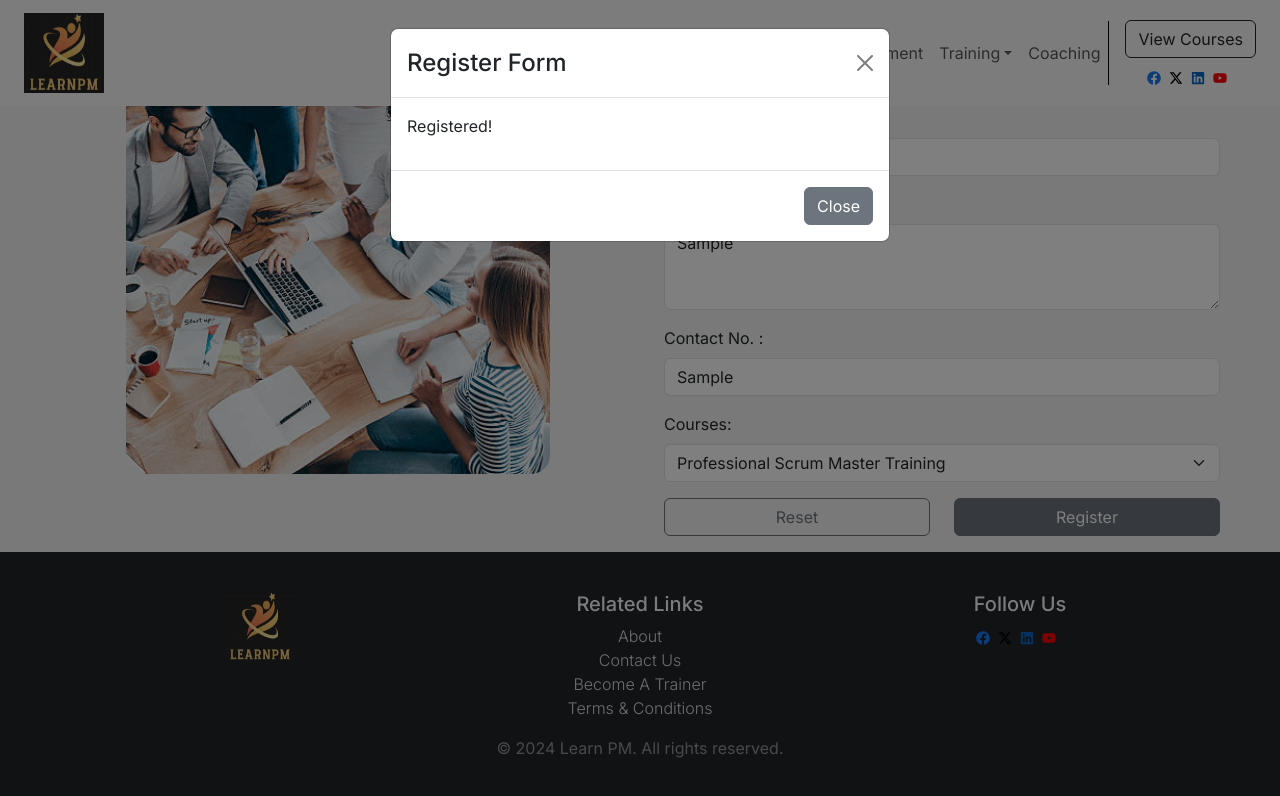
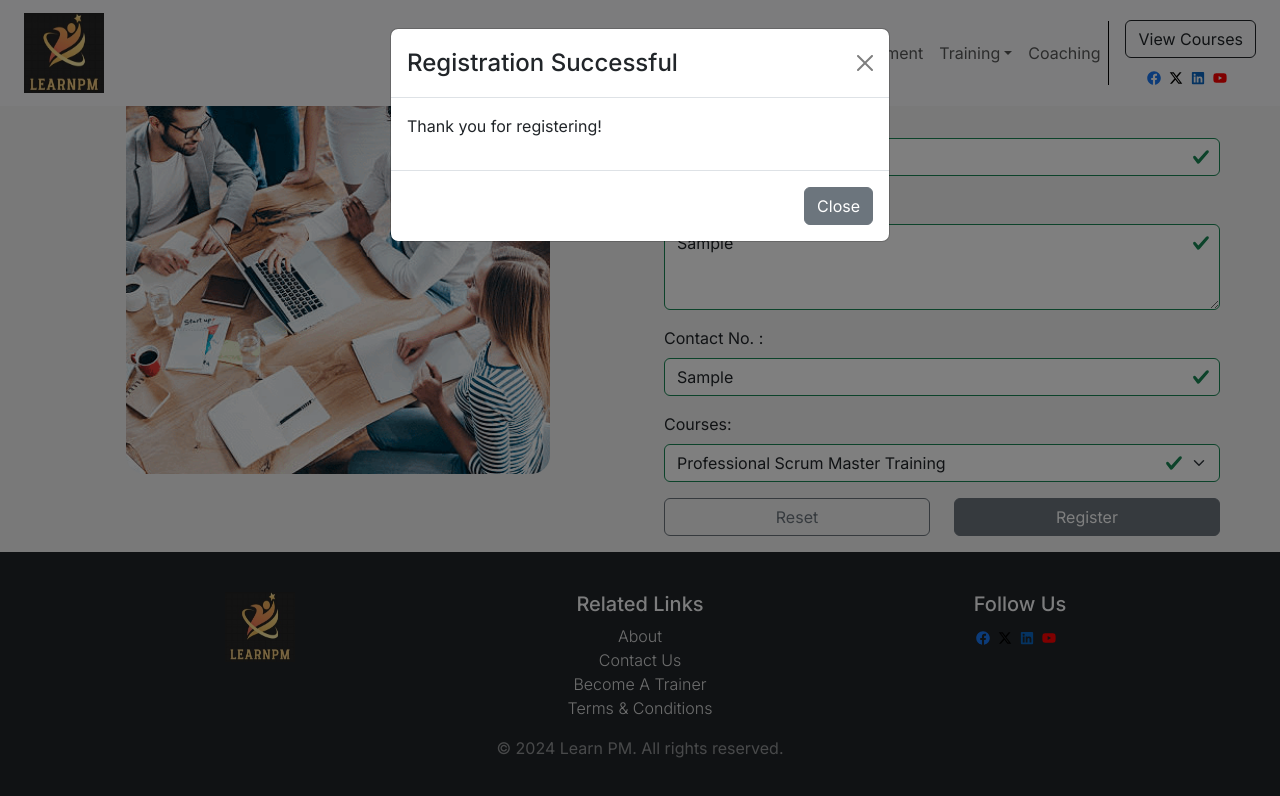
Before and after one commit to Mo2artGit/learnpm, a React (Create React App) app: page /learnpm/register in a window 1280 px wide. Both pictures are taken after typing "Sample", "name@example.com", "Sample123", "Sample", "Sample", "Sample" into the empty fields and a click on the button "Register". Shown: the part 373-1169 px from the top of the page. Built offline with nearby package versions, Linux system fonts and the light colour scheme.

Commit message:
contact and register page validation

```diff
--- a/src/components/Contact.js
+++ b/src/components/Contact.js
@@ -8,6 +8,8 @@ function Contact() {
     const [email, setEmail] = useState('');
     const [phone, setPhone] = useState('');
     const [issue, setIssue] = useState('');
+    const [nameValid, setNameValid] = useState(true);
+    const [emailValid, setEmailValid] = useState(true);
 
     const [showModal, setShowModal] = useState(false);
 
@@ -21,18 +23,29 @@ function Contact() {
         setIssue('');
     };
 
+    const validateEmail = (email) => {
+        const re = /^([a-zA-Z0-9._%-]+@[a-zA-Z0-9.-]+\.[a-zA-Z]{2,})$/;
+        return re.test(String(email).toLowerCase());
+    };
+
     const handleSubmit = (event) => {
         event.preventDefault();
-        console.log('Name:', name);
-        console.log('Email:', email);
-        console.log('Phone:', phone);
-        console.log('Issue:', issue);
-        handleShowModal();
-        setName('');
-        setEmail('');
-        setPhone('');
-        setIssue('');
+        const isNameValid = name.trim() !== '';
+        const isEmailValid = validateEmail(email);
+
+        setNameValid(isNameValid);
+        setEmailValid(isEmailValid);
+
+        if (isNameValid && isEmailValid) {
+            console.log('Name:', name);
+            console.log('Email:', email);
+            console.log('Phone:', phone);
+            console.log('Issue:', issue);
+            handleShowModal();
+            handleReset();
+        }
     };
+
 
     const pageStyle = {
         position: 'relative',
@@ -41,7 +54,7 @@ function Contact() {
         flexDirection: 'column',
         backgroundColor: 'rgba(255, 255, 255, 0.8)',
         overflow: 'hidden',
-        zIndex: 0, // Ensure this is 0 or greater
+        zIndex: 0,
     };
 
     const backgroundStyle = {
@@ -104,7 +117,11 @@ function Contact() {
                                         placeholder="Enter your name"
                                         value={name}
                                         onChange={(e) => setName(e.target.value)}
+                                        isInvalid={!nameValid}
                                     />
+                                    <Form.Control.Feedback type="invalid">
+                                        Please enter your name.
+                                    </Form.Control.Feedback>
                                 </Form.Group>
                                 <div style={{ marginBottom: '3px' }} />
                                 <Form.Group>
@@ -114,7 +131,11 @@ function Contact() {
                                         placeholder="Enter your email"
                                         value={email}
                                         onChange={(e) => setEmail(e.target.value)}
+                                        isInvalid={!emailValid}
                                     />
+                                    <Form.Control.Feedback type="invalid">
+                                        Please enter a valid email address.
+                                    </Form.Control.Feedback>
                                 </Form.Group>
                                 <div style={{ marginBottom: '3px' }} />
                                 <Form.Group>
--- a/src/components/Register.js
+++ b/src/components/Register.js
@@ -1,23 +1,27 @@
 import React, { useState } from 'react';
 import { Button, Form, Col, Row, Container, Modal } from 'react-bootstrap';
 import register from './img/register.svg';
-//import registerBg from './img/register_bg.png';
 
 function Register() {
-
   const [showModal, setShowModal] = useState(false);
+  const [validated, setValidated] = useState(false);
+  const [formSubmitted, setFormSubmitted] = useState(false);
 
   const handleCloseModal = () => setShowModal(false);
   const handleShowModal = () => setShowModal(true);
+  const handleSubmit = (event) => {
+    const form = event.currentTarget;
+    event.preventDefault();
+    setValidated(true);
 
-  const handleSubmit = (event) => {
-    event.preventDefault();
+    if (form.checkValidity() === true) {
       handleShowModal();
+      setFormSubmitted(true);
+    }
   };
 
   var divStyle = {
     minHeight: '75vh',
-
   };
 
   return (
@@ -33,33 +37,45 @@ function Register() {
           </Col>
           <Col>
             <Container className='text-start'>
-              <Form>
+              <Form noValidate validated={validated} onSubmit={handleSubmit}>
                 <Form.Group className="mb-3" controlId="formName">
                   <Form.Label>
                     *Name:
                   </Form.Label>
-                  <Form.Control type="text" />
+                  <Form.Control type="text" required />
+                  <Form.Control.Feedback type="invalid">
+                    Please enter your name.
+                  </Form.Control.Feedback>
                 </Form.Group>
 
                 <Form.Group className="mb-3" controlId="formEmail">
                   <Form.Label>
                     *Email:
                   </Form.Label>
-                  <Form.Control type="email" />
+                  <Form.Control type="email" required />
+                  <Form.Control.Feedback type="invalid">
+                    Please enter a valid email address.
+                  </Form.Control.Feedback>
                 </Form.Group>
 
                 <Form.Group className="mb-3" controlId="formPassword">
                   <Form.Label>
                     *Password:
                   </Form.Label>
-                  <Form.Control type="password" />
+                  <Form.Control type="password" required />
+                  <Form.Control.Feedback type="invalid">
+                    Please enter a password.
+                  </Form.Control.Feedback>
                 </Form.Group>
 
                 <Form.Group className="mb-3" controlId="formCountry">
                   <Form.Label>
                     *Country:
                   </Form.Label>
-                  <Form.Control type="text" />
+                  <Form.Control type="text" required />
+                  <Form.Control.Feedback type="invalid">
+                    Please enter your country.
+                  </Form.Control.Feedback>
                 </Form.Group>
 
                 <Form.Group className="mb-3" controlId="formMail">
@@ -80,48 +96,22 @@ function Register() {
                   <Form.Label>
                     Courses:
                   </Form.Label>
-
                   <Form.Select aria-label="Courses">
                     <option disabled>Select Course</option>
                     <option value="1">Professional Scrum Master Training</option>
                     <option value="2">CSM - Certified Scrum Master</option>
                     <option value="3">CSPO - Certified Scrum Product Owner</option>
                   </Form.Select>
-
                 </Form.Group>
-
-                {/*
-                <Form.Group className="mb-3" controlId="formPayment">
-                  <Form.Label>
-                    Payment Info:
-                  </Form.Label>
-                  <Row>
-                    <Col>
-                      <Form.Control type="text" placeholder="Cardholder Name" />
-                    </Col>
-                    <Col>
-                      <Form.Control type="text" placeholder="Card Number" />
-                    </Col>
-                  </Row>
-                  <Row>
-                    <Col>
-                      <Form.Control type="text" placeholder="MM/YY" />
-                    </Col>
-                    <Col>
-                      <Form.Control placeholder="CVC" />
-                    </Col>
-                  </Row>
-                </Form.Group>
-                */}
 
                 <Row className='text-center'>
                   <Col>
-                    <Button variant="outline-secondary" className="w-100" type="submit">
+                    <Button variant="outline-secondary" className="w-100" type="reset">
                       Reset
                     </Button>
                   </Col>
                   <Col>
-                    <Button variant="secondary" className="w-100" type="submit" onClick={handleSubmit}>
+                    <Button variant="secondary" className="w-100" type="submit">
                       Register
                     </Button>
                   </Col>
@@ -131,12 +121,13 @@ function Register() {
           </Col>
         </Row>
       </div>
+      {formSubmitted && (
         <Modal show={showModal} onHide={handleCloseModal}>
           <Modal.Header closeButton>
-          <Modal.Title>Register Form</Modal.Title>
+            <Modal.Title>Registration Successful</Modal.Title>
           </Modal.Header>
           <Modal.Body>
-          <p>Registered!</p>
+            <p>Thank you for registering!</p>
           </Modal.Body>
           <Modal.Footer>
             <Button variant="secondary" onClick={handleCloseModal}>
@@ -144,6 +135,7 @@ function Register() {
             </Button>
           </Modal.Footer>
         </Modal>
+      )}
     </div>
   );
 }
```
Lines whose indentation alone changed are shown as unchanged.
